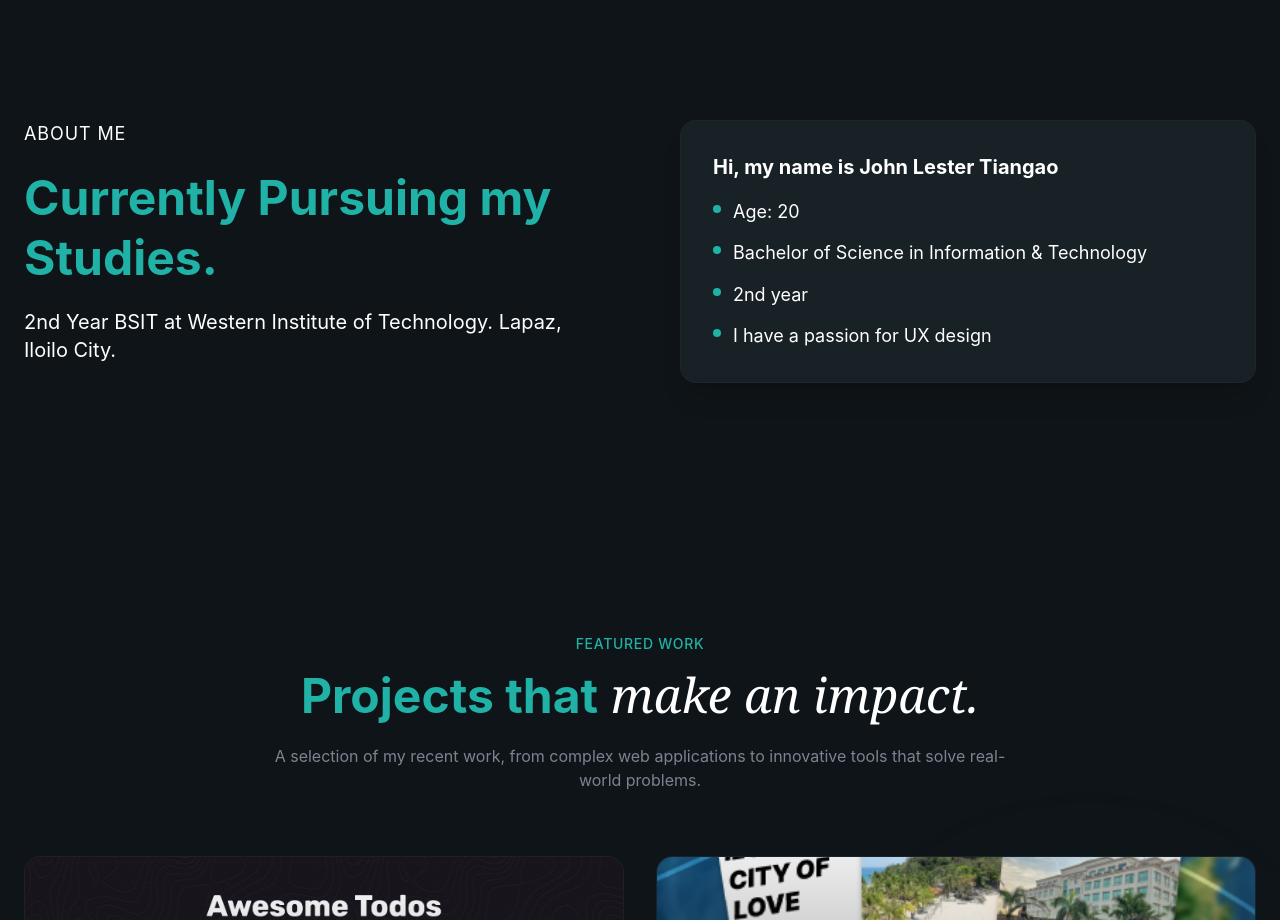
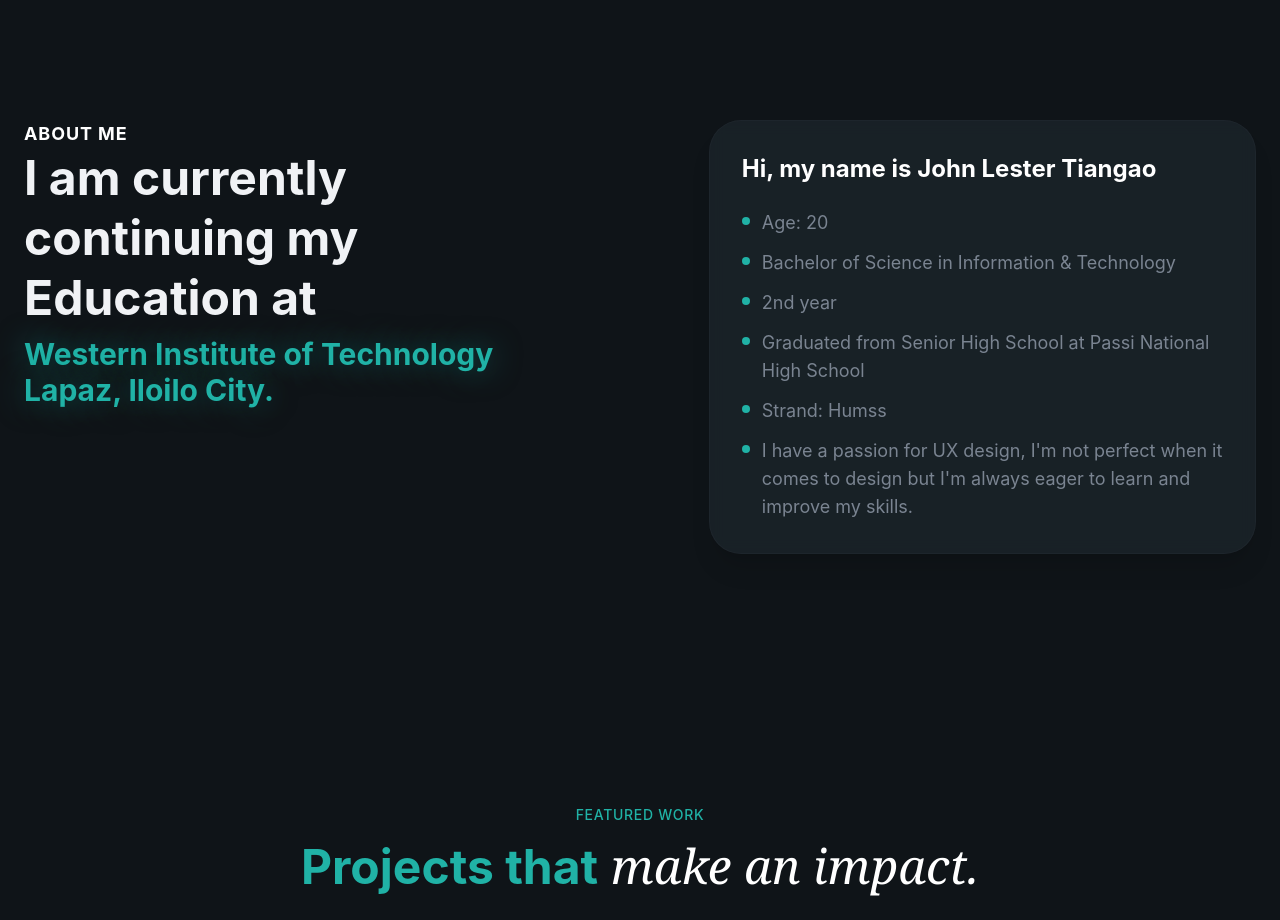
Before and after one commit to JohnLester0/Tiangao-Portfolio, a React (Vite) app: page / in a window 1280 px wide. Shown: the part 800-1720 px from the top of the page. Built offline with nearby package versions, Linux system fonts and the light colour scheme.

Commit message:
Update About.jsx

```diff
--- a/brain/section/About.jsx
+++ b/brain/section/About.jsx
@@ -5,8 +5,9 @@
       "Age: 20",
       "Bachelor of Science in Information & Technology",
       "2nd year",
-      "I have a passion for UX design"
-
+      "Graduated from Senior High School at Passi National High School",
+      "Strand: Humss",
+      "I have a passion for UX design, I'm not perfect when it comes to design but I'm always eager to learn and improve my skills."
     ]
   }
 ];
@@ -16,54 +17,37 @@
     <section id="about" className="py-30 relative overflow-hidden">
       <div className="container mx-auto px-6 relative z-15">
         <div className="grid lg:grid-cols-2 gap-20 items-start">
-          {/* Left Column - About Me Text (TOP/LEFT) */}
+          {/* Left Column */}
           <div className="space-y-5 lg:order-1">
-            <div className="animate-fade-in">
-              <span className="text-primary-foreground text-lg font-large tracking-wider uppercase">
+            <span className="text-primary-foreground text-lg font-bold tracking-wider uppercase animate-fade-in">
               About Me
             </span>
+            <h2 className="text-4xl lg:text-5xl font-bold leading-tight animate-fade-in animation-delay-200">
+              I am currently continuing my Education at
+              <br />
+              <span className="text-primary glow-text block text-2xl lg:text-3xl font-bold mt-2">
+                Western Institute of Technology
+                <br />
+                Lapaz, Iloilo City.
+              </span>
+            </h2>
           </div>
 
-            <h2 className="text-4xl md:text-5xl font-bold leading-tight animate-fade-in animation-delay-100 text-secondary-foreground">
-              Currently Pursuing my Studies.
-            </h2>
-
-            <div className="space-y-4 text-primary-foreground animate-fade-in animation-delay-200">
-              <h2 className="text-xl font-primary mb-3">
-                2nd Year BSIT at Western Institute of Technology.
-                Lapaz, Iloilo City.
-              </h2>
-            </div>
-          </div>
-
-          {/* Right Column - Highlights (RIGHT/BOTTOM) */}
-          <div className="grid grid-cols-1 gap-5 lg:order-2">
-            {highlights.map((item, idx) => (
-              <div
-                key={idx}
-                className="glass p-8 rounded-2xl animate-fade-in shadow-xl border border-border/50 bg-surface/90 backdrop-blur-sm"
-                style={{ animationDelay: `${(idx + 1) * 100}ms` }}
-              >
-                <h1 className="text-xl font-bold mb-4 text-primary-foreground">
-                  {item.title}
+          {/* Right Column */}
+          <div className="lg:order-2 lg:justify-items-end">
+            <div className="glass p-6 md:p-8 rounded-3xl lg:rounded-[2rem] animate-fade-in shadow-xl border border-border/50 bg-surface/90 backdrop-blur-sm w-full lg:w-[95%]">
+              <h1 className="text-2xl font-bold mb-6 text-primary-foreground">
+                {highlights[0].title}
               </h1>
-                {item.bullets ? (
-                  <ul className="space-y-3 text-primary-foreground">
-                    {item.bullets.map((bullet, bulletIdx) => (
-                      <li
-                        key={bulletIdx}
-                        className="text-lg leading-relaxed flex items-start group"
-                      >
+              <ul className="space-y-3 text-muted-foreground text-lg">
+                {highlights[0].bullets.map((bullet, idx) => (
+                  <li key={idx} className="flex items-start group">
                     <span className="w-2 h-2 bg-primary rounded-full mt-2 mr-3 flex-shrink-0 group-hover:scale-110 transition-transform"></span>
-                        <span>{bullet}</span>
+                    {bullet}
                   </li>
                 ))}
               </ul>
-                ) : (
-                  <p className="text-lg leading-relaxed text-primary-foreground">{item.description}</p>
-                )}
             </div>
-            ))}
           </div>
         </div>
       </div>
```
Lines whose indentation alone changed are shown as unchanged.
